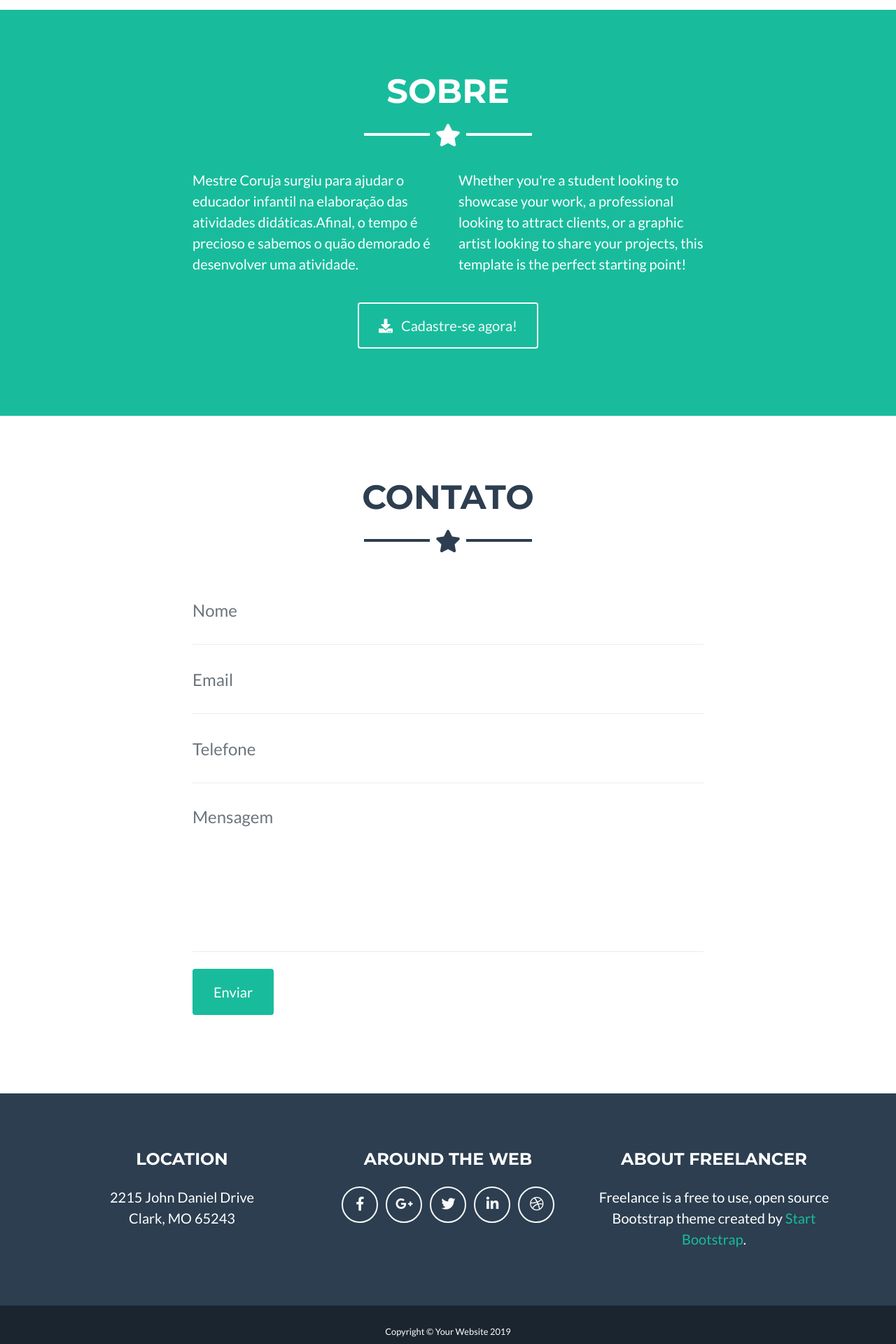
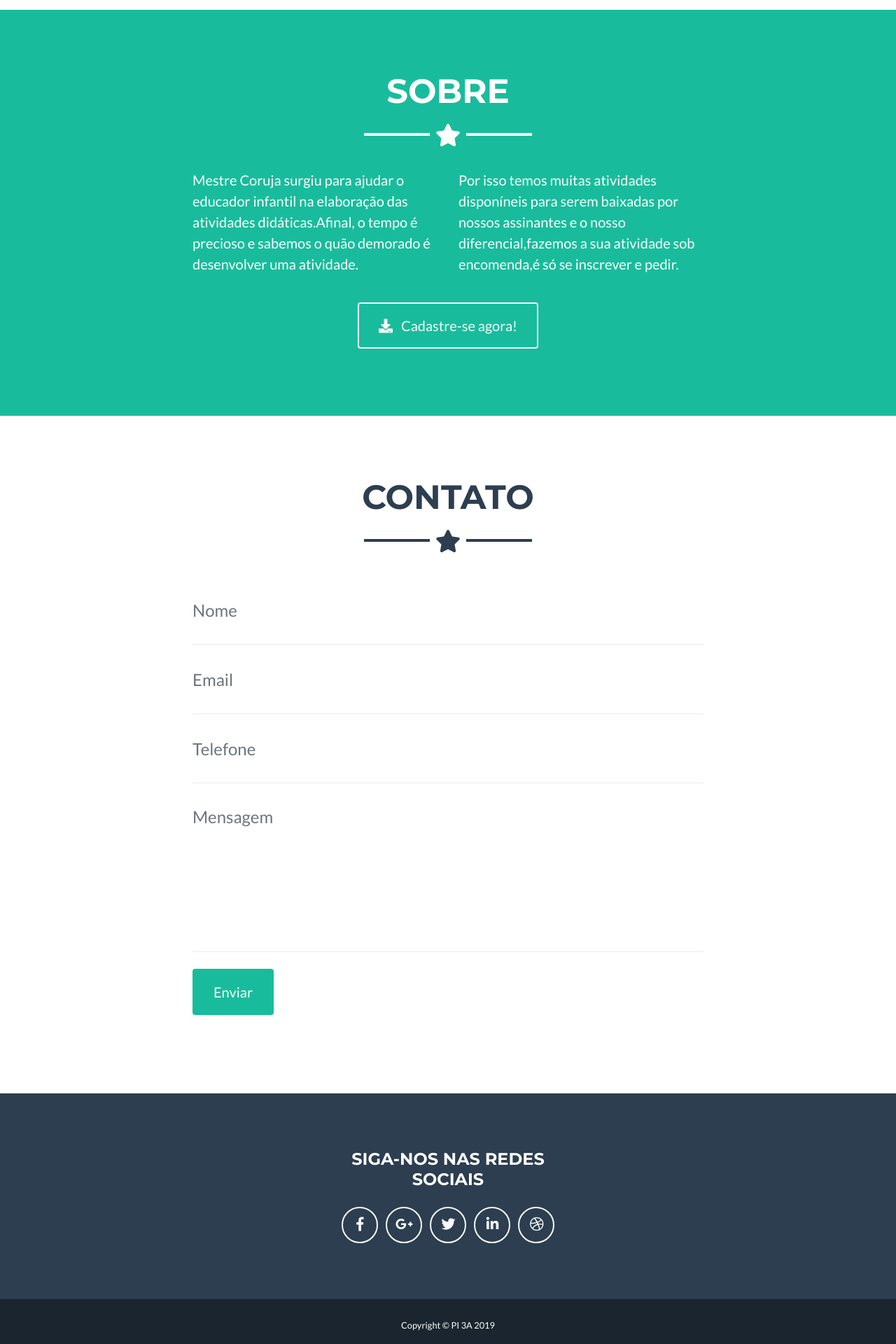
Before and after one commit to Welbert-Martins/mestrecoruja, a CodeIgniter app: page /mestrecoruja/index.php/home/index in a window 1280 px wide. Shown: the part 1629-3549 px from the top of the page at 70% size. Run offline with CodeIgniter, Linux system fonts and the light colour scheme.

Commit message:
Alteração dos textos e colocação de favicon

```diff
--- a/application/views/home.php
+++ b/application/views/home.php
@@ -88,7 +88,7 @@
           <p class="lead">Mestre Coruja surgiu para ajudar o educador infantil na elaboração das atividades didáticas.Afinal, o tempo é precioso e sabemos o quão demorado é desenvolver uma atividade.</p>
         </div>
         <div class="col-lg-4 mr-auto">
-          <p class="lead">Whether you're a student looking to showcase your work, a professional looking to attract clients, or a graphic artist looking to share your projects, this template is the perfect starting point!</p>
+          <p class="lead">Por isso temos muitas atividades disponíneis para serem baixadas por nossos assinantes e o nosso diferencial,fazemos a sua atividade sob encomenda,é só se inscrever e pedir.</p>
         </div>
       </div>
       <div class="text-center mt-4">
--- a/application/views/template/footer.php
+++ b/application/views/template/footer.php
@@ -3,12 +3,10 @@
     <div class="container">
       <div class="row">
         <div class="col-md-4 mb-5 mb-lg-0">
-          <h4 class="text-uppercase mb-4">Location</h4>
-          <p class="lead mb-0">2215 John Daniel Drive
-            <br>Clark, MO 65243</p>
+
         </div>
         <div class="col-md-4 mb-5 mb-lg-0">
-          <h4 class="text-uppercase mb-4">Around the Web</h4>
+          <h4 class="text-uppercase mb-4">Siga-nos nas redes sociais</h4>
           <ul class="list-inline mb-0">
             <li class="list-inline-item">
               <a class="btn btn-outline-light btn-social text-center rounded-circle" href="#">
@@ -38,9 +36,7 @@
           </ul>
         </div>
         <div class="col-md-4">
-          <h4 class="text-uppercase mb-4">About Freelancer</h4>
-          <p class="lead mb-0">Freelance is a free to use, open source Bootstrap theme created by
-            <a href="http://startbootstrap.com">Start Bootstrap</a>.</p>
+
         </div>
       </div>
     </div>
@@ -48,7 +44,7 @@
 
   <div class="copyright py-4 text-center text-white">
     <div class="container">
-      <small>Copyright &copy; Your Website 2019</small>
+      <small>Copyright &copy; PI 3A 2019</small>
     </div>
   </div>
 
--- a/application/views/template/header.php
+++ b/application/views/template/header.php
@@ -9,6 +9,11 @@
   <meta name="author" content="">
 
   <title>Mestre Coruja</title>
+
+
+
+  <link rel="shortcut icon" href="<?php echo base_url()?>public/template_user/img/favicon.ico" type="image/x-icon">
+  <link rel="icon" href="<?php echo base_url()?>public/template_user/img/favicon.ico" type="image/x-icon">
 
   <!-- Bootstrap core CSS -->
   <link href="<?php echo base_url();?>public/template_user/vendor/bootstrap/css/bootstrap.min.css" rel="stylesheet">
```
Also changed, not shown: public/template_user/img/favicon.ico (added).
